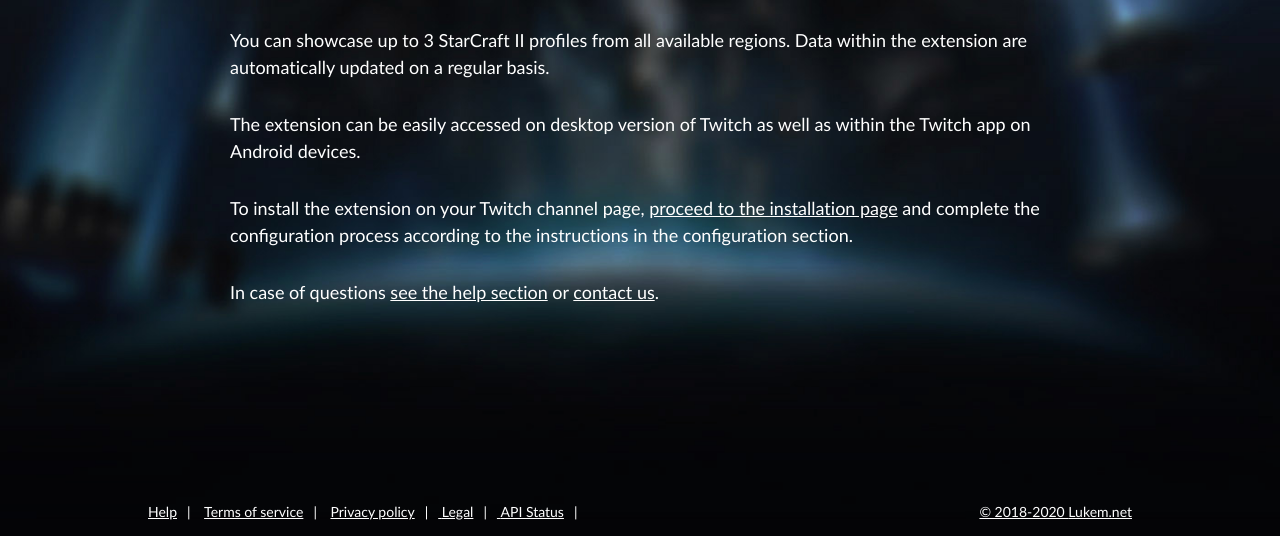
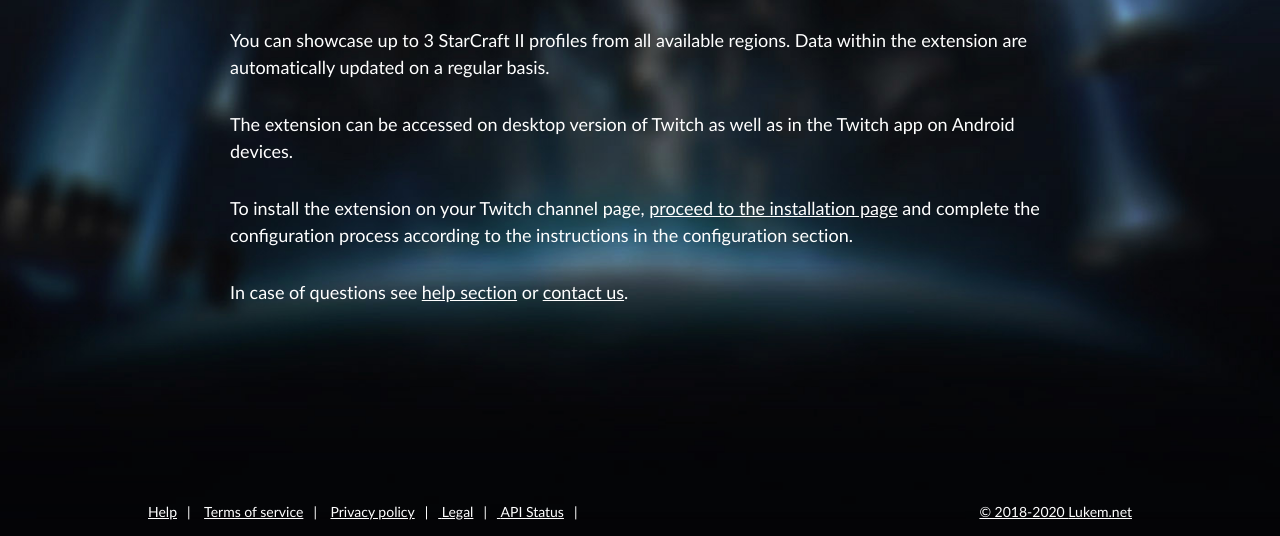
Before and after one commit to lwojcik/sc2pte-homepage, an Eleventy site: page about.njk in a window 1280 px wide. Shown: the part 264-800 px from the top of the page. Built offline with nearby package versions, Linux system fonts and the light colour scheme; Eleventy itself is replaced by a stand-in of ours; files that its build step writes are made by us from their sources.

Commit message:
Update about.njk

```diff
--- a/about.njk
+++ b/about.njk
@@ -14,9 +14,9 @@ locale: en
     <div class="col c10 narrower">
       <p><strong>StarCraft II Profile</strong> is a Twitch.tv extension which lets you showcase your seasonal statistics in a panel on your channel page. Your viewers can easily track your progress throughout current StarCraft II season (ladder placements, division ranks, MMR ratings) as well as see your numerical stats and match history.</p>
       <p>You can showcase up to 3 StarCraft II profiles from all available regions. Data within the extension are automatically updated on a regular basis.</p>
-      <p>The extension can be easily accessed on desktop version of Twitch as well as within the Twitch app on Android devices.</p>
+      <p>The extension can be accessed on desktop version of Twitch as well as in the Twitch app on Android devices.</p>
       <p>To install the extension on your Twitch channel page, <a href="https://dashboard.twitch.tv/extensions/wg56zk271bqja047pknv3pk65m0rbr">proceed to the installation page</a> and complete the configuration process according to the instructions in the configuration section.</p>
-      <p>In case of questions <a href="/help">see the help section</a> or <a href="/contact">contact us</a>.</p>
+      <p>In case of questions see <a href="/help/">help section</a> or <a href="/contact/">contact us</a>.</p>
     </div>
   </div>
 </div>
```
